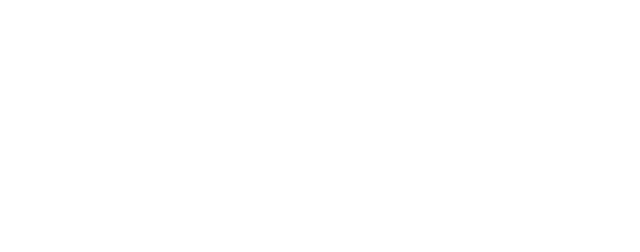
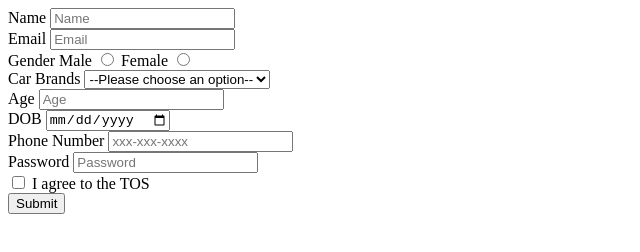
Before and after one commit to acciojob/signup-form-car-Lovegupta112, a website: page main.html in a window 1280 px wide. Shown: the whole page, without its empty margins (0-640 px from the left). Drawn offline with Linux system fonts and the light colour scheme.

Commit message:
created a submission

```diff
--- a/main.html
+++ b/main.html
@@ -8,6 +8,63 @@
 
 <body>
 	<!-- the entire body must be written by student -->
+	<form method="post">
+
+	    <div>
+		<label for="name">Name</label>
+		<input type="text" name="name" id="name" placeholder="Name" required>
+        </div>
+		<div>
+		<label for="email">Email</label>
+		<input type="email" name="email" id="email"  placeholder="Email" required>
+       </div>
+		<div>
+		<label for="gender">Gender</label>
+		<label for="gender_m">Male</label>
+		<input type="radio" name="gender" id="gender_m" required>
+		<label for="gender_f">Female</label>
+		 <input type="radio" name="gender" id="gender_f" required>
+		</div>
+
+		<div>
+			<label for="cars">Car Brands</label>
+			<select required  id="cars">
+				<option value="" disabled selected>--Please choose an option--</option>
+				<option>BMW</option>
+				<option>Audi</option>
+				<option>Mercedez</option>
+			</select>
+		</div>
+
+		<div>
+			<label for="age">Age</label>
+			<input type="number" name="age" id="age"  placeholder="Age" required>
+		</div>
+
+		<div>
+			<label for="dob">DOB</label>
+			<input type="date" name="dob" id="dob"  required>
+		</div>
+
+		<div>
+			<label for="tel">Phone Number</label>
+            <input type="tel" id="tel" name="phone" placeholder="xxx-xxx-xxxx" required>
+		</div>
+
+    <div>
+		<label for="password">Password</label>
+		<input type="password" id="password" name="password" placeholder="Password" required>
+	</div>
+
+	<div>
+		<input type="checkbox" name="tos" id="tos" required>
+		<label for="tos">I agree to the TOS</label>
+	</div>
+
+	<div>
+		<button type="submit">Submit</button>
+	</div>
+	</form>
     <script type="text/javascript" src="./script.js">
 </script>
 
```
